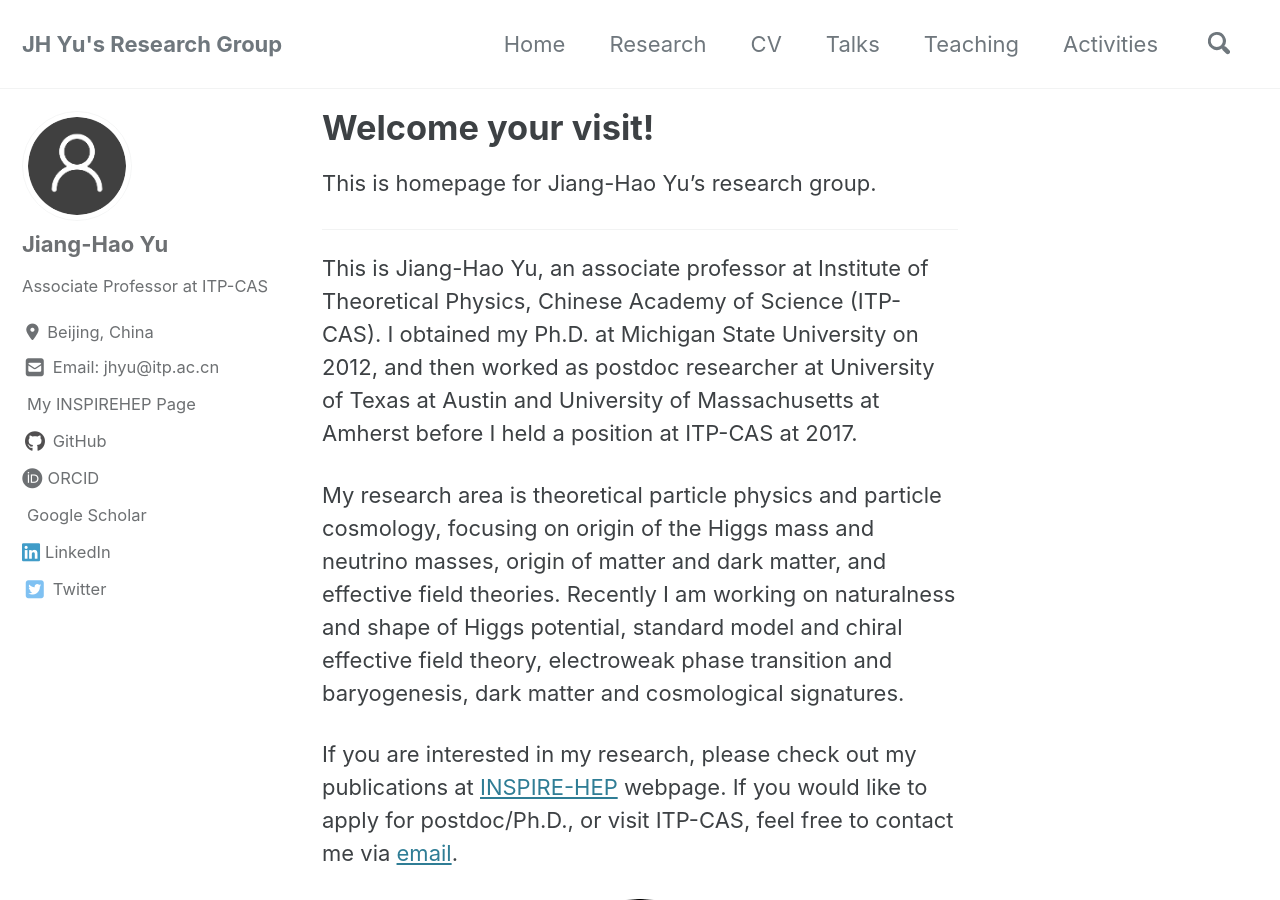
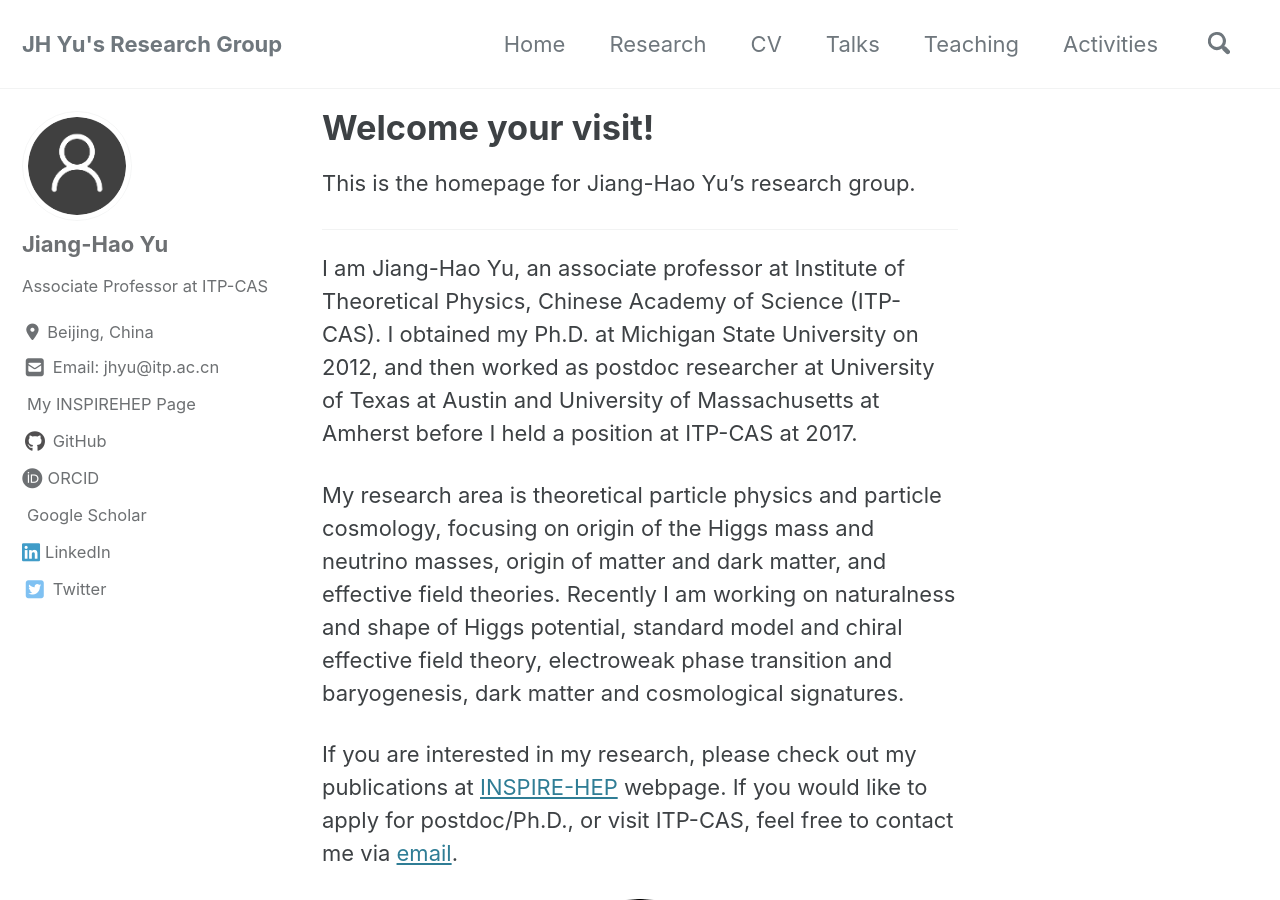
Before and after one commit to jhyu-itp/jhyu-itp.github.io, a Jekyll site: the page built from _pages/index.md, in a window 1280 px wide and 900 px high. Built offline with Jekyll 4.4.1, drawn with Linux system fonts in a browser that asks for light colours; cached includes are drawn as plain includes; nearby versions of some CDN libraries; a style sheet for code colours, icons or effects is not loaded.

Commit message:
Update index.md

```diff
--- a/_pages/index.md
+++ b/_pages/index.md
@@ -17,12 +17,12 @@ feature_row:
 
 
 
-This is homepage for Jiang-Hao Yu's research group.
+This is the homepage for Jiang-Hao Yu's research group.
 
 -----------------
 
 
-This is Jiang-Hao Yu, an associate professor at Institute of Theoretical Physics, Chinese Academy of Science (ITP-CAS). I obtained my Ph.D. at Michigan State University on 2012, and then worked as postdoc researcher at University of Texas at Austin and University of Massachusetts at Amherst before I held a position at ITP-CAS at 2017.
+I am Jiang-Hao Yu, an associate professor at Institute of Theoretical Physics, Chinese Academy of Science (ITP-CAS). I obtained my Ph.D. at Michigan State University on 2012, and then worked as postdoc researcher at University of Texas at Austin and University of Massachusetts at Amherst before I held a position at ITP-CAS at 2017.
 
 My research area is theoretical particle physics and particle cosmology, focusing on origin of the Higgs mass and neutrino masses, origin of matter and dark matter, and effective field theories. Recently I am working on naturalness and shape of Higgs potential, standard model and chiral effective field theory, electroweak phase transition and baryogenesis, dark matter and cosmological signatures.
 
```
